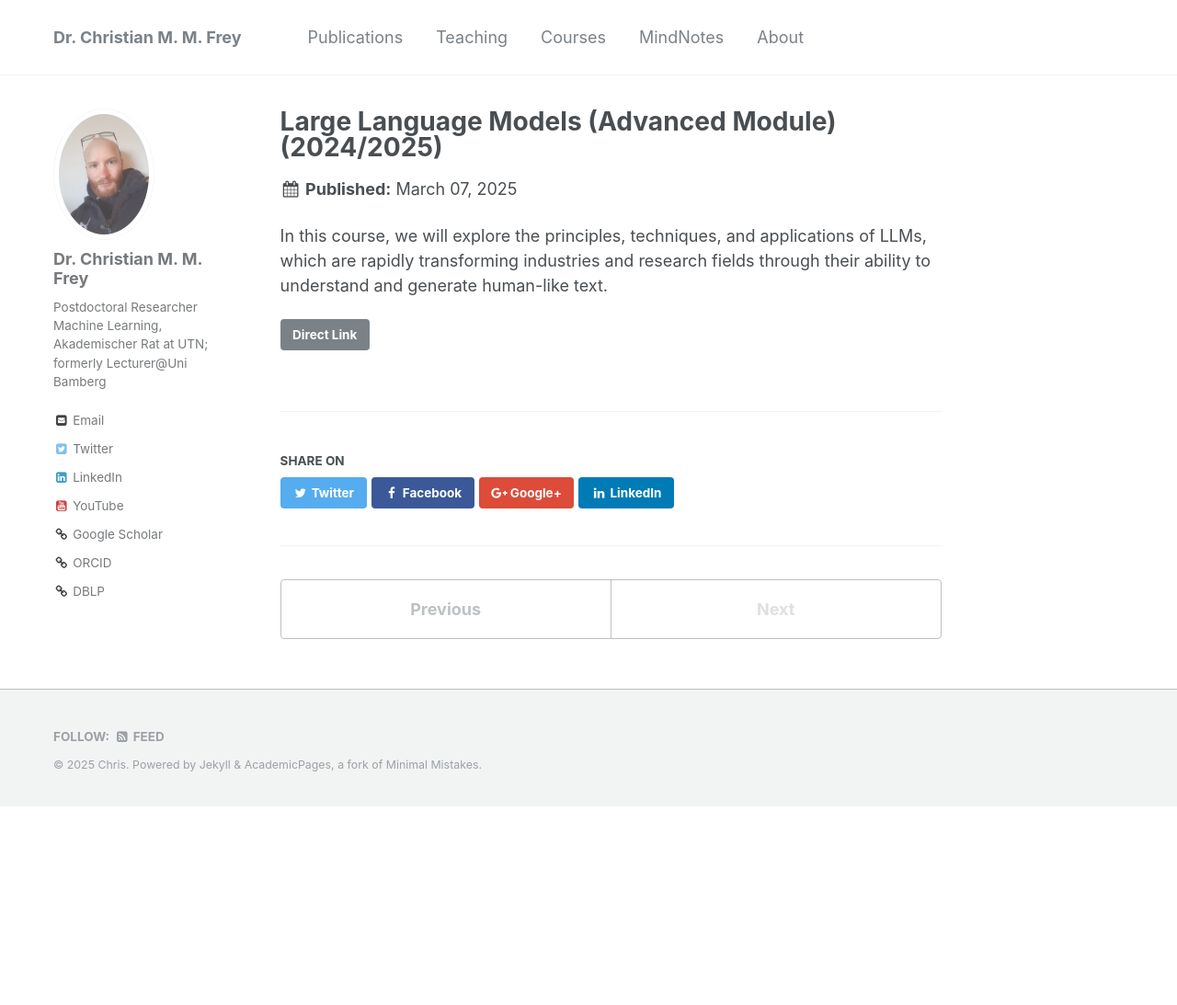
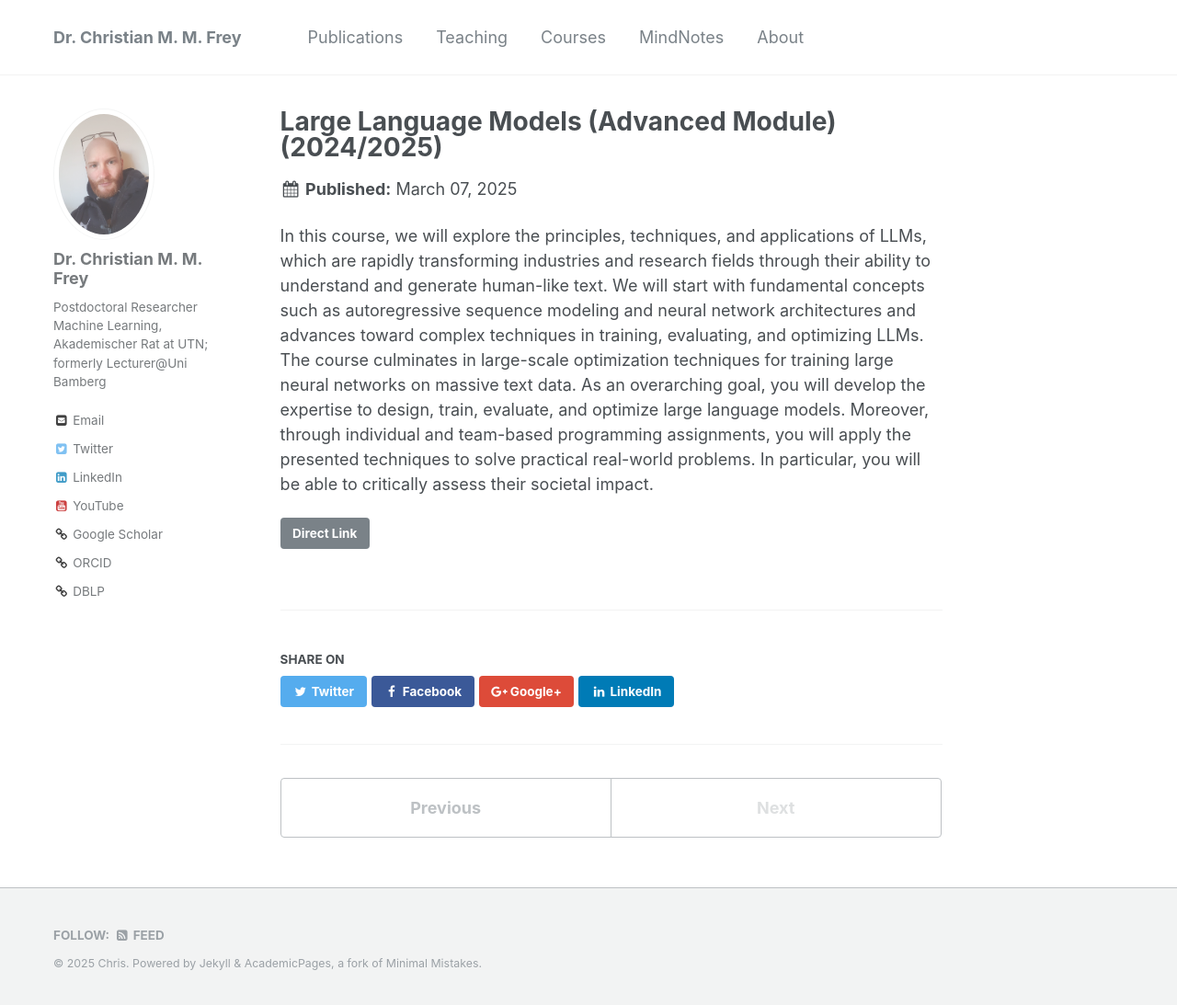
Before and after one commit to christianmaxmike/christianmaxmike.github.io, a Jekyll site: the page built from _teaching/13-winter-2024-2025.md, in a window 1280 px wide and 1093 px high. Shown: the whole window at 92% size. Built offline with Jekyll 4.4.1, drawn with Linux system fonts in a browser that asks for light colours.

Commit message:
Update 13-winter-2024-2025.md

```diff
--- a/_teaching/13-winter-2024-2025.md
+++ b/_teaching/13-winter-2024-2025.md
@@ -6,6 +6,4 @@ link: https://www.utn.de/departments/department-engineering/machine-learning-lab
 permalink: /teaching/13-winter-2024-2025
 location: "Nuremberg, Germany"
 ---
-In this course, we will explore the principles, techniques, and applications of LLMs,
-which are rapidly transforming industries and research fields through their ability to
-understand and generate human-like text.
+In this course, we will explore the principles, techniques, and applications of LLMs, which are rapidly transforming industries and research fields through their ability to understand and generate human-like text. We will start with fundamental concepts such as autoregressive sequence modeling and neural network architectures and advances toward complex techniques in training, evaluating, and optimizing LLMs. The course culminates in large-scale optimization techniques for training large neural networks on massive text data. As an overarching goal, you will develop the expertise to design, train, evaluate, and optimize large language models. Moreover, through individual and team-based programming assignments, you will apply the presented techniques to solve practical real-world problems. In particular, you will be able to critically assess their societal impact.
```
